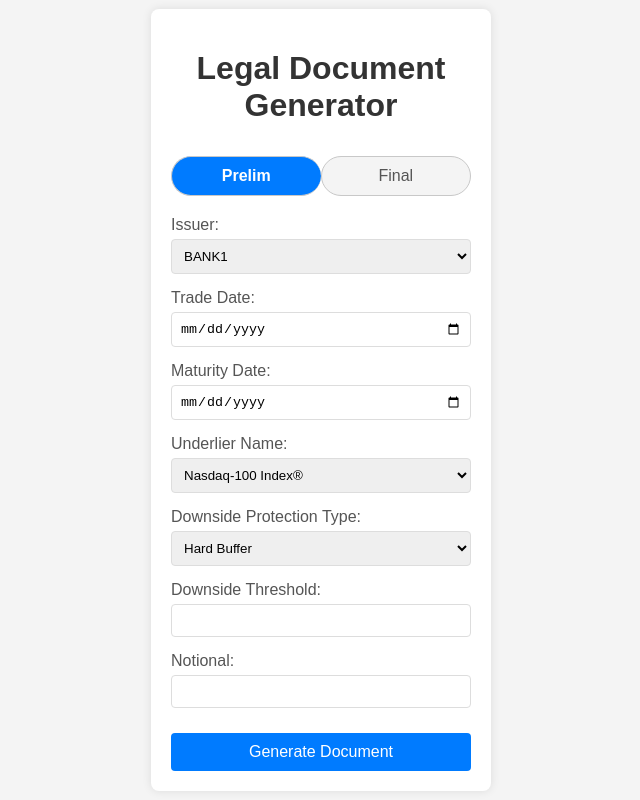
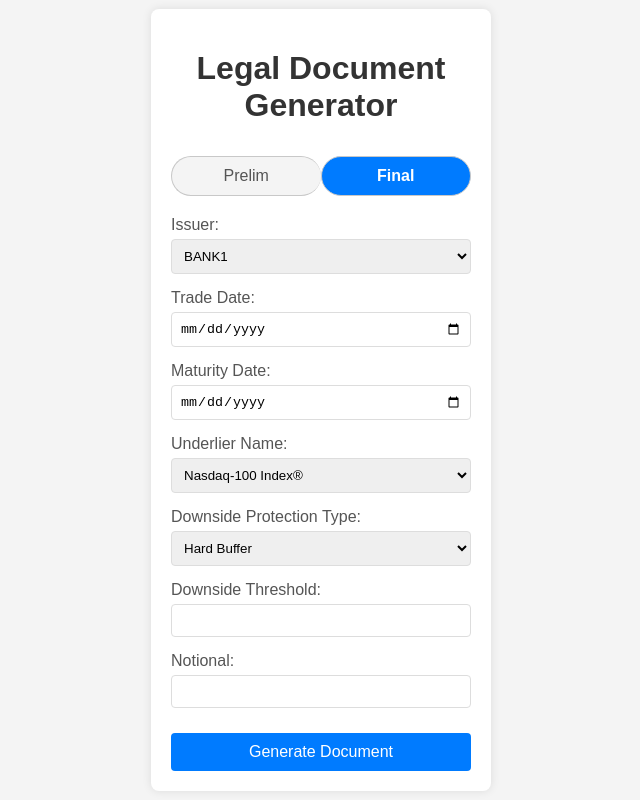
Before and after one commit to Phillydogs/Phillydogs.github.io, a website: page index.html in a window 1280 px wide. Both pictures are taken after a click on the button "Final". Shown: the whole page, without its empty margins (319-959 px from the left). Drawn offline with Linux system fonts and the light colour scheme.

Commit message:
more slider fix

```diff
--- a/index.html
+++ b/index.html
@@ -175,8 +175,23 @@
                 alert('An error occurred while generating the document.');
             }
         });
+
+        // Add the selectView function for toggle buttons
+        window.selectView = function(view) {
+            const prelimBtn = document.getElementById('prelim-btn');
+            const finalBtn = document.getElementById('final-btn');
+
+            if (view === 'prelim') {
+                prelimBtn.classList.add('active');
+                finalBtn.classList.remove('active');
+            } else if (view === 'final') {
+                finalBtn.classList.add('active');
+                prelimBtn.classList.remove('active');
+            }
+        };
     });
 </script>
+
 </head>
 <body>
     <div class="container">
```
Lines whose indentation alone changed are shown as unchanged.
